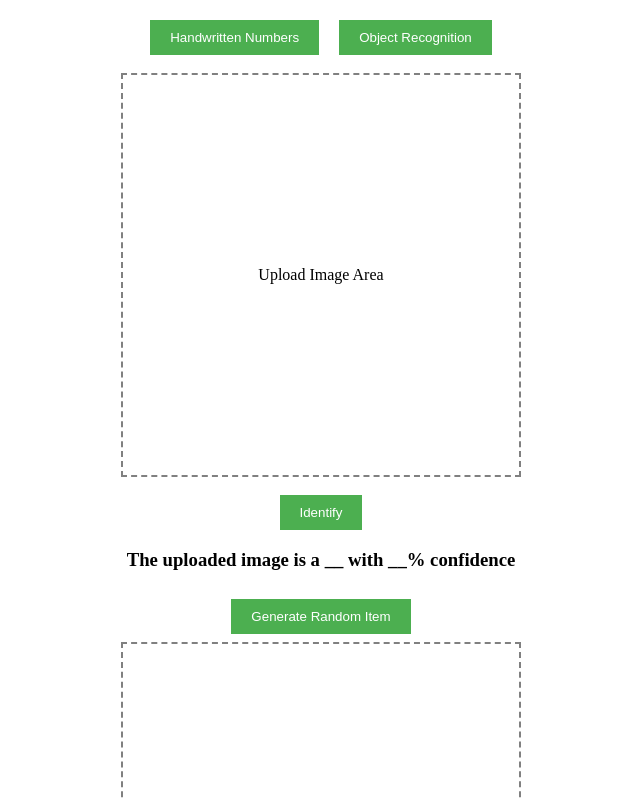
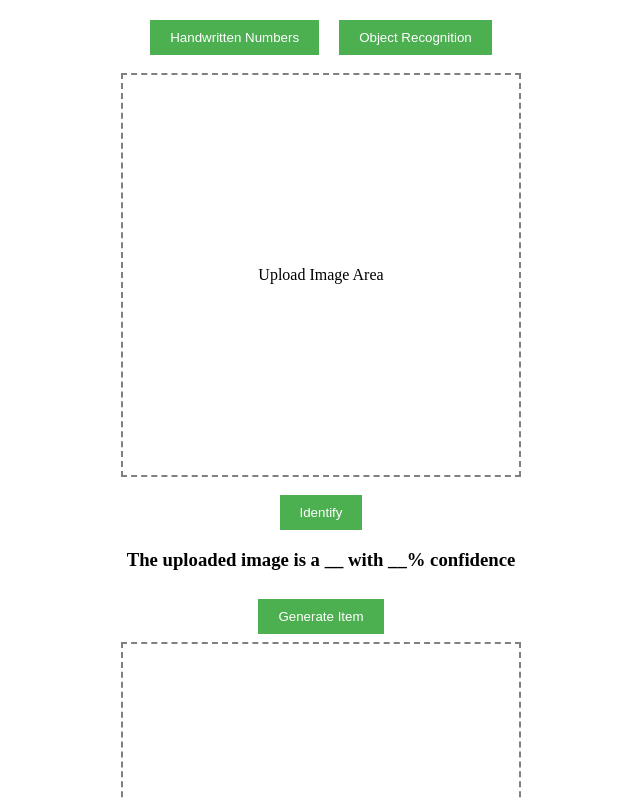
Before and after one commit to t1oluwani/SmartVision, a Vue app in the folder frontend/: page / in a window 1280 px wide. Both pictures are taken after a click on the button "Object Recognition". Shown: the top 800 px of the page, without its empty margins (319-959 px from the left). Built offline with nearby package versions, Linux system fonts and the light colour scheme.

Commit message:
Consistency changes

```diff
--- a/frontend/src/components/HandwrittenNumbers.vue
+++ b/frontend/src/components/HandwrittenNumbers.vue
@@ -6,6 +6,7 @@
           <!-- Placeholder for canvas: White rectangle -->
           <div class="canvas-placeholder">Canvas Area</div>
         </div>
+
         <div class="model-switch">
           <label for="model">Choose Model:</label>
           <select v-model="selectedModel" id="model">
@@ -14,6 +15,7 @@
           </select>
         </div>
         <button @click="identify">Identify</button>
+
         <h3>The handwritten number has a value of __ with __% confidence</h3>
       </div>
     </div>
--- a/frontend/src/components/ObjectRecognition.vue
+++ b/frontend/src/components/ObjectRecognition.vue
@@ -7,8 +7,10 @@
           <div class="upload-placeholder">Upload Image Area</div>
         </div>
         <button @click="identify">Identify</button>
+
         <h3>The uploaded image is a __ with __% confidence</h3>
-        <button @click="generateRandom">Generate Random Item</button>
+
+        <button @click="generate">Generate Item</button>
         <div class="generate-box">
           <!-- Placeholder for image generation: White rectangle -->
           <div class="generate-placeholder">Generated Image Area</div>
@@ -21,7 +23,11 @@
 <script>
 export default {
   methods: {
-    generateRandom() {
+    identify() {
+      // Placeholder for identify function (no logic)
+      alert(`Identifying image`);
+    },
+    generate() {
       // Placeholder for random item generation (no logic)
       alert('Generating a random item from the category');
     },
```
